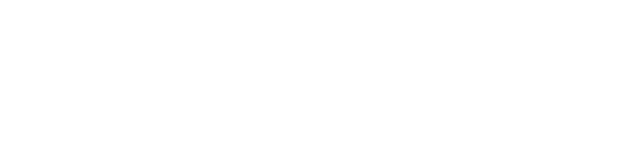
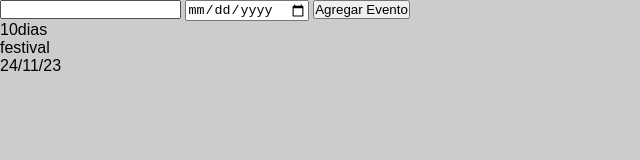
Before and after one commit to franciscocortezdev/EventList-with-CountDown, a plain HTML site: page index.html in a window 1280 px wide. Shown: the whole page, without its empty margins (0-640 px from the left). Drawn offline with Linux system fonts and the light colour scheme.

Commit message:
Structure done

```diff
--- a/code.js
+++ b/code.js
@@ -0,0 +1,12 @@
+const btnAgregar = document.querySelector('.btnAgregar').addEventListener('click', addEvent);
+const inputText = document.querySelector('.inputText');
+const inputDate = document.querySelector('.inputDate');
+const Events = [];
+
+
+function addEvent (e) {
+    Events.push({
+        evento: inputText.value,
+        fecha: inputDate.value
+    })
+}
--- a/index.html
+++ b/index.html
@@ -5,10 +5,25 @@
     <meta http-equiv="X-UA-Compatible" content="IE=edge">
     <meta name="viewport" content="width=device-width, initial-scale=1.0">
     <link rel="stylesheet" href="style.css">
-    <script prefer src="code.js"></script>
+    <script defer src="code.js"></script>
     <title>Document</title>
 </head>
 <body>
+    <section class="container">
+        <section class="form">
 
+                <input type="text" class="inputText">
+                <input type="date" class="inputDate">
+                <button class="btnAgregar">Agregar Evento</button>
+
+        </section>
+        <section class="list_container">
+            <div class="item">
+                <p class="item_CountDown">10dias</p>
+                <p class="item_description">festival</p>
+                <p class="item_date">24/11/23</p>
+            </div>
+        </section>
+    </section>
 </body>
 </html>
--- a/style.css
+++ b/style.css
@@ -0,0 +1,9 @@
+*{
+    padding: 0;
+    margin: 0;
+
+}
+body{
+    font-family: Arial, Helvetica, sans-serif;
+    background-color: #ccc;
+}
```
